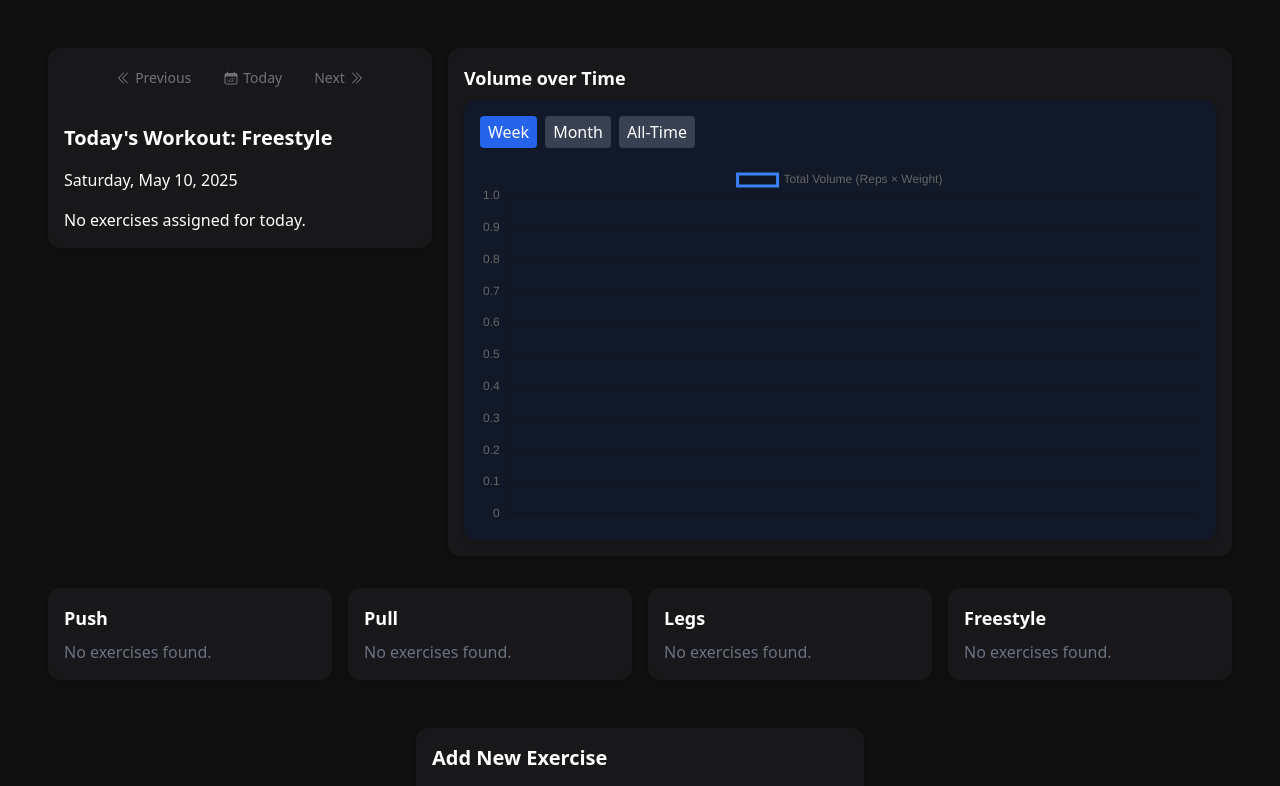
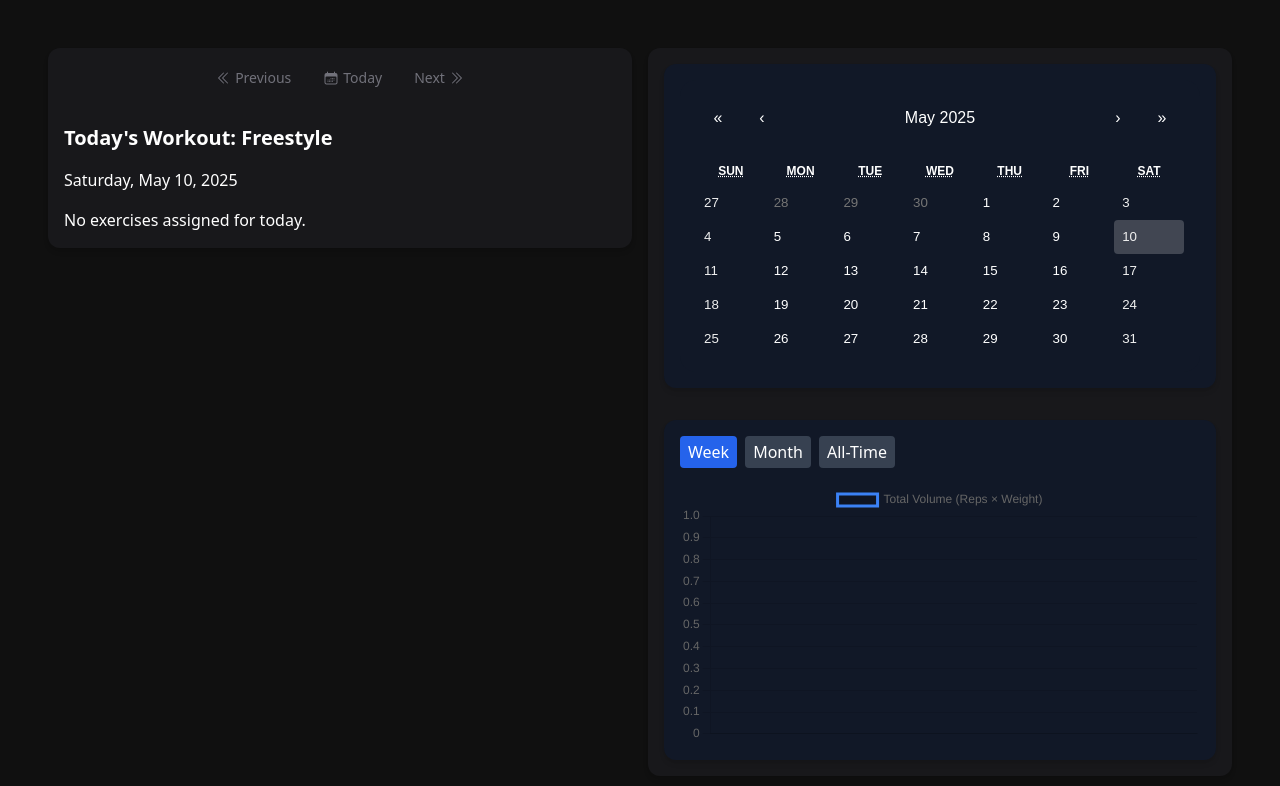
Before and after one commit to BrascoMarketing/Kevin-s-React-App-Tracker, a React (Vite) app: page / in a window 1280 px wide. Shown: the top 786 px of the page. Built offline with nearby package versions, Linux system fonts and the light colour scheme.

Commit message:
Added calendar component; additional styling changes

```diff
--- a/package.json
+++ b/package.json
@@ -14,6 +14,7 @@
     "@heroicons/react": "^2.2.0",
     "chart.js": "^4.4.9",
     "react": "^19.1.0",
+    "react-calendar": "^5.1.0",
     "react-chartjs-2": "^5.3.0",
     "react-dom": "^19.1.0",
     "uuid": "^11.1.0"
--- a/src/App.jsx
+++ b/src/App.jsx
@@ -5,11 +5,13 @@ import ExerciseLibraryColumns from "./components/ExerciseLibraryColumns";
 import DayView from "./components/DayView";
 import VolumeChart from "./components/VolumeChart";
 import { loadExerciseLogs } from "./utils/storage";
+import CalendarPanel from "./components/CalendarPanel";
 
 function App() {
   const [hasLoaded, setHasLoaded] = useState(false);
   const [exerciseLibrary, setExerciseLibrary] = useState([]);
   const [exerciseLogs, setExerciseLogs] = useState(loadExerciseLogs());
+  const [viewedDate, setViewedDate] = useState(new Date());
 
   // Load from LocalStorage when app starts
   useEffect(() => {
@@ -29,18 +31,26 @@ function App() {
       <div className="p-12 space-y-4">
 
         {/* First Row */}
-        <div className="grid grid-cols-1 lg:grid-cols-3 gap-4">
-          <div className=" space-y-4">
-            <DayView library={exerciseLibrary} setExerciseLogs={setExerciseLogs} />
+        <div className="grid grid-cols-1 lg:grid-cols-2 gap-4">
+
+          <div className="lg:col-span-1 space-y-4">
+            <DayView library={exerciseLibrary} viewedDate={viewedDate} setViewedDate={setViewedDate} setExerciseLogs={setExerciseLogs} />
           </div>
 
-          <div className="lg:col-span-2 space-y-4">
+          <div className="lg:col-span-1 space-y-4">
             <div class="bg-zinc-900 text-white rounded-xl shadow-md p-4">
-              <h3 class="text-lg font-bold mb-2">Volume over Time</h3>
-              <VolumeChart logs={exerciseLogs} />
+              <CalendarPanel viewedDate={viewedDate} setViewedDate={setViewedDate} logs={exerciseLogs} />
+
+              <div className="mt-8">
+                <VolumeChart logs={exerciseLogs} />
+              </div>
             </div>
           </div>
+
+
         </div>
+
+        <h2 className="text-white text-xl font-bold mb-4 mt-8">Library</h2>
 
         {/* Second Row */}
         <div className="pt-4 space-y-4">
--- /dev/null
+++ b/src/components/CalendarPanel.jsx
@@ -0,0 +1,30 @@
+import Calendar from 'react-calendar';
+import 'react-calendar/dist/Calendar.css';
+
+export default function CalendarPanel({ viewedDate, setViewedDate, logs }) {
+  const loggedDates = [...new Set(logs.map(log => new Date(log.date).toDateString()))];
+
+  return (
+    <div className="bg-gray-900 text-white rounded-xl shadow-md p-4">
+      <div className="calendar-wrapper">
+      <Calendar
+        onChange={setViewedDate}
+        value={viewedDate}
+        calendarType="gregory"
+        className="!bg-gray-900 !text-white !border-none"
+        tileContent={({ date, view }) => {
+            if (view !== 'month') return null;
+
+            const isLogged = loggedDates.includes(date.toDateString());
+
+            return (
+                <div className="flex justify-center items-center">
+                {isLogged && <div className="indicator w-3 h-3 bg-blue-500 rounded-full"></div>}
+                </div>
+            );
+            }}
+      />
+      </div>
+    </div>
+  );
+}
--- a/src/components/DayView.jsx
+++ b/src/components/DayView.jsx
@@ -25,8 +25,8 @@ function getExerciseDayKey(exerciseId, date) {
   return `${exerciseId}-${midnightTimestamp}`;
 }
 
-export default function DayView({ library, setExerciseLogs }) {
-  const [viewedDate, setViewedDate] = useState(new Date());
+export default function DayView({  library, viewedDate, setViewedDate, setExerciseLogs }) {
+
 
 function getCategoryForDate(date) {
   const dayName = date.toLocaleDateString("en-US", { weekday: "long" });
--- a/src/index.css
+++ b/src/index.css
@@ -28,3 +28,43 @@ button.completion {
     margin-right: 0;
     margin-left: auto;
 }
+/* index.css or global stylesheet */
+.calendar-wrapper .react-calendar {
+  background-color: #111827; /* Dark background */
+  color: #f9fafb; /* Light text */
+  border: none;
+  border-radius: 1rem;
+  padding: 1rem;
+  width: 100%;
+}
+
+.calendar-wrapper .react-calendar__tile {
+    position: relative;
+    padding: 0.5rem;
+    border-radius: 4px;
+    transition: background-color 0.2s ease;
+    display: flex;
+    flex-direction: column;
+}
+.calendar-wrapper .react-calendar__tile .indicator {
+    position: absolute;
+    top: calc(50% - 12px);
+    left: calc(50% -10px);
+    opacity: .6;
+    width: 24px;
+    height: 24px;
+}
+.calendar-wrapper .react-calendar__tile--active,
+.calendar-wrapper .react-calendar__tile--active:enabled:hover,
+.calendar-wrapper .react-calendar__tile--active:enabled:focus {
+    background-color: #efefef !important;
+    color: #1a1a1a;
+}
+.calendar-wrapper button.react-calendar__tile--now {
+    background-color: rgba(255, 255, 255,0.2) !important;
+}
+
+/* Weekends */
+.calendar-wrapper .react-calendar__month-view__days__day--weekend {
+    color: #efefef;
+}
```
Also changed, not shown: 1 other file (tests, documents, lock files or other folders).
